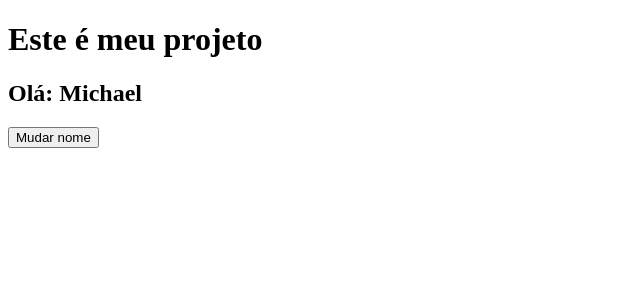
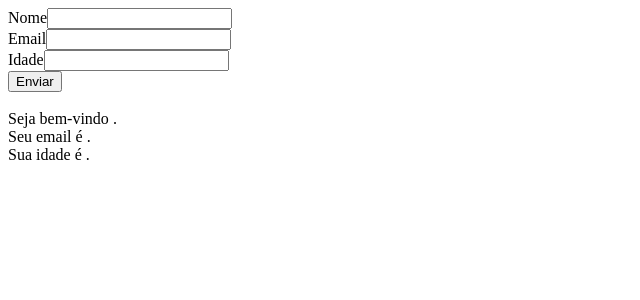
Before and after one commit to menestrel-mkmb/udemy_react, a React (Create React App) app in the folder primeiro-app/: page / in a window 1280 px wide. Shown: the top 300 px of the page, without its empty margins (0-640 px from the left). Built offline with nearby package versions, Linux system fonts and the light colour scheme.

Commit message:
dynamic form test;

```diff
--- a/primeiro-app/src/App.js
+++ b/primeiro-app/src/App.js
@@ -1,23 +1,47 @@
 import { useState } from 'react';
 
 //custom components
-import Welcome from './components/Welcome.js';
+import {Welcome, ShowAge, ShowEmail} from './components/Welcome.js';
 
 
 function App() {
-  const [nome, setNome] = useState('Michael');
 
-  function changeName(newName){
-    setNome(newName);
+  //individuals var
+  const [name, setName] = useState('');
+  const [email, setEmail] = useState('');
+  const [age, setAge] = useState('');
+  //object
+  const [user, setUser] = useState({});
+
+  function handleRegister(event){
+    event.preventDefault();
+
+    setUser({
+      name: name, email: email, age: age,
+    });
   }
 
   return (
     <div>
-      <h1>Este é meu projeto</h1>
-      <h2>Olá: {nome}</h2>
-      <button onClick={ () => changeName('Teste') }>
-        Mudar nome
-      </button>
+      <form action="">
+        <lab className="name__lbl">Nome</lab>
+        <input type="text" name="" className="name__inp" typeof="text" value = { name } onChange = { (e) => setName(e.target.value)}/><br/>
+
+        <lab className="email__lbl">Email</lab>
+        <input type="text" name="" className="email__inp" typeof="text" value = { email } onChange = { (e) => setEmail(e.target.value)}/><br/>
+
+        <lab className="age__lbl">Idade</lab>
+        <input type="text" name="" className="age__inp" typeof="text" value = { age } onChange = { (e) => setAge(e.target.value)}/><br/>
+
+        <button onClick={ handleRegister }>Enviar</button>
+      </form>
+
+      <br />
+      <div className="info__div hidden">
+        <Welcome name={user.name}/><br/>
+        <ShowEmail email={user.email}/><br/>
+        <ShowAge age={user.age}/><br/>
+      </div>
     </div>
   );
 }
--- a/primeiro-app/src/components/Welcome.js
+++ b/primeiro-app/src/components/Welcome.js
@@ -1,6 +1,19 @@
-function Welcome({nome}){
+export function Welcome( { name } ){
     return (
-        <span>Seja bem-vindo {nome}.</span>
+        <span>Seja bem-vindo {name}.</span>
     );
 }
-export default Welcome;
+
+export  function ShowAge( { age } ){
+    return (
+        <span>Sua idade é {age}.</span>
+    );
+}
+
+export  function ShowEmail( { email } ){
+    return (
+        <span>Seu email é {email}.</span>
+    );
+}
+
+// export default Welcome;
```
